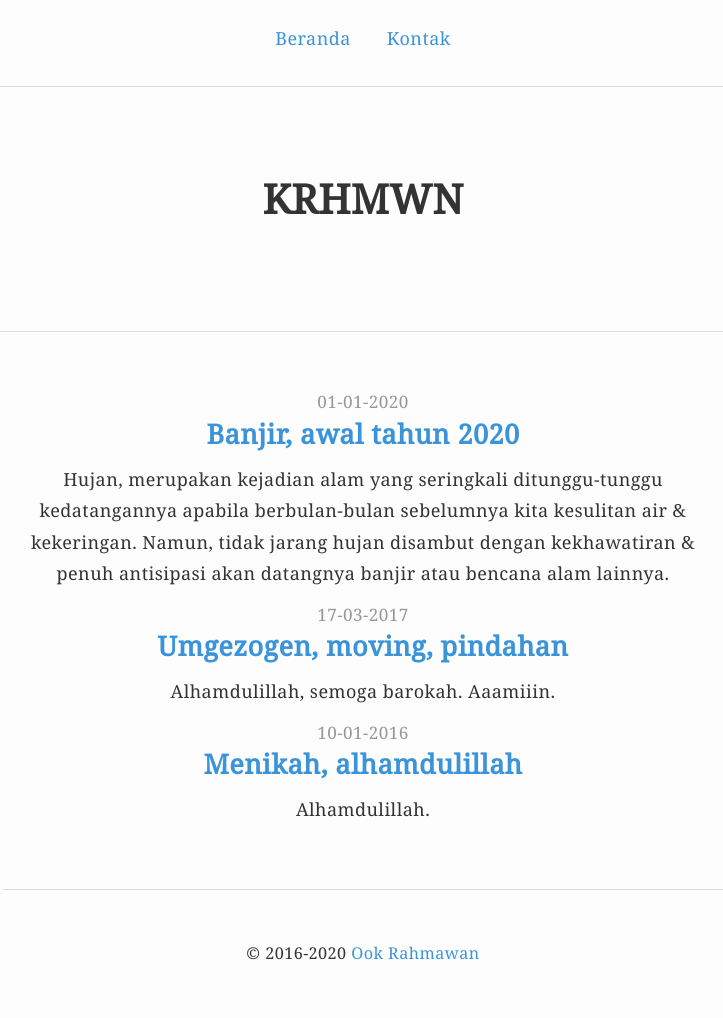
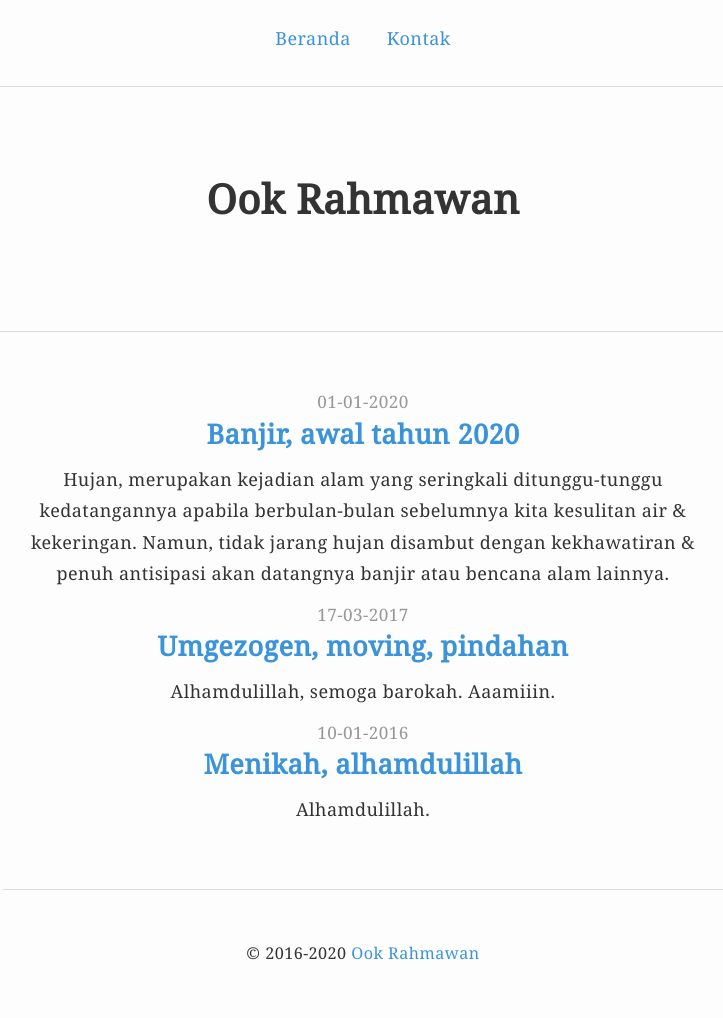
Before and after one commit to krhmwn/krhmwn.github.io, a Jekyll site: the page built from index.html, in a window 1280 px wide. Shown: the whole page, without its empty margins (277-1000 px from the left). Built offline with Jekyll 4.4.1, drawn with Linux system fonts in a browser that asks for light colours.

Commit message:
update config
update config

```diff
--- a/_config.yml
+++ b/_config.yml
@@ -1,4 +1,4 @@
 description: Blog Pribadi Ook Rahmawan
 permalink: /:title
 title: Ook Rahmawan
-name: KRHMWN
+name: Ook Rahmawan
```
